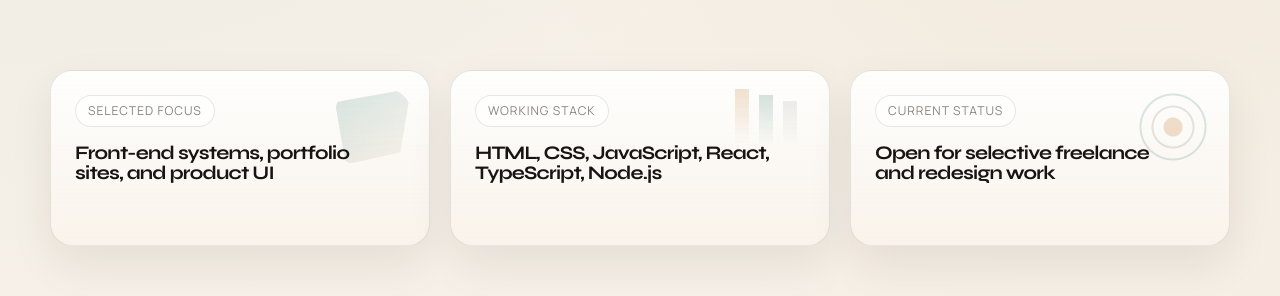
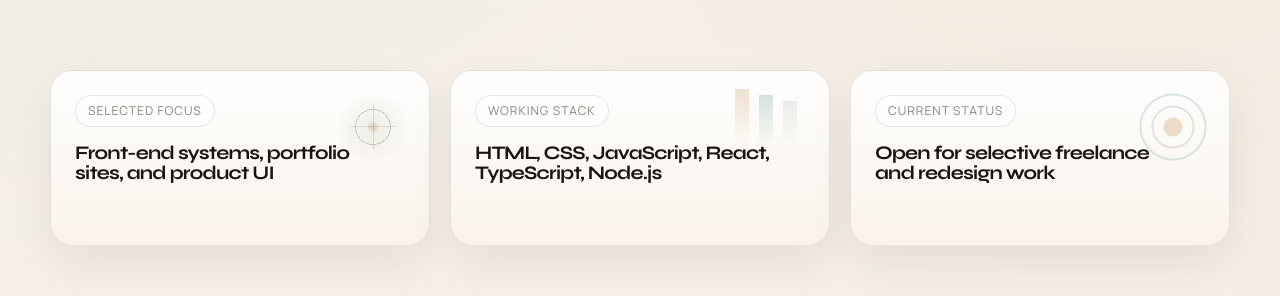
Before and after one commit to egzonkadrija/PORTOFOLIO-APP, a plain HTML site: page index.html in a window 1280 px wide. Shown: the part 733-1029 px from the top of the page. Drawn offline with Linux system fonts and the light colour scheme.

Commit message:
Refine focus card icon and about copy

```diff
--- a/styles/sections.css
+++ b/styles/sections.css
@@ -150,11 +150,13 @@
 }
 
 .trust-item:nth-child(1)::before {
-  border-radius: 24px;
+  border-radius: 50%;
   background:
-    linear-gradient(145deg, rgba(29, 107, 87, 0.2), rgba(198, 140, 76, 0.08)),
-    linear-gradient(180deg, rgba(255, 255, 255, 0.46), rgba(255, 255, 255, 0));
-  clip-path: polygon(0 18%, 100% 0, 86% 84%, 14% 100%);
+    linear-gradient(rgba(95, 104, 70, 0.24), rgba(95, 104, 70, 0.24)) center / 1px 44px no-repeat,
+    linear-gradient(90deg, rgba(95, 104, 70, 0.24), rgba(95, 104, 70, 0.24)) center / 44px 1px no-repeat,
+    radial-gradient(circle at center, transparent 0 17px, rgba(95, 104, 70, 0.34) 17px 18px, transparent 18px),
+    radial-gradient(circle at center, rgba(198, 140, 76, 0.22) 0 5px, transparent 5px),
+    radial-gradient(circle at center, rgba(95, 104, 70, 0.1), transparent 70%);
 }
 
 .hero-stage {
```
